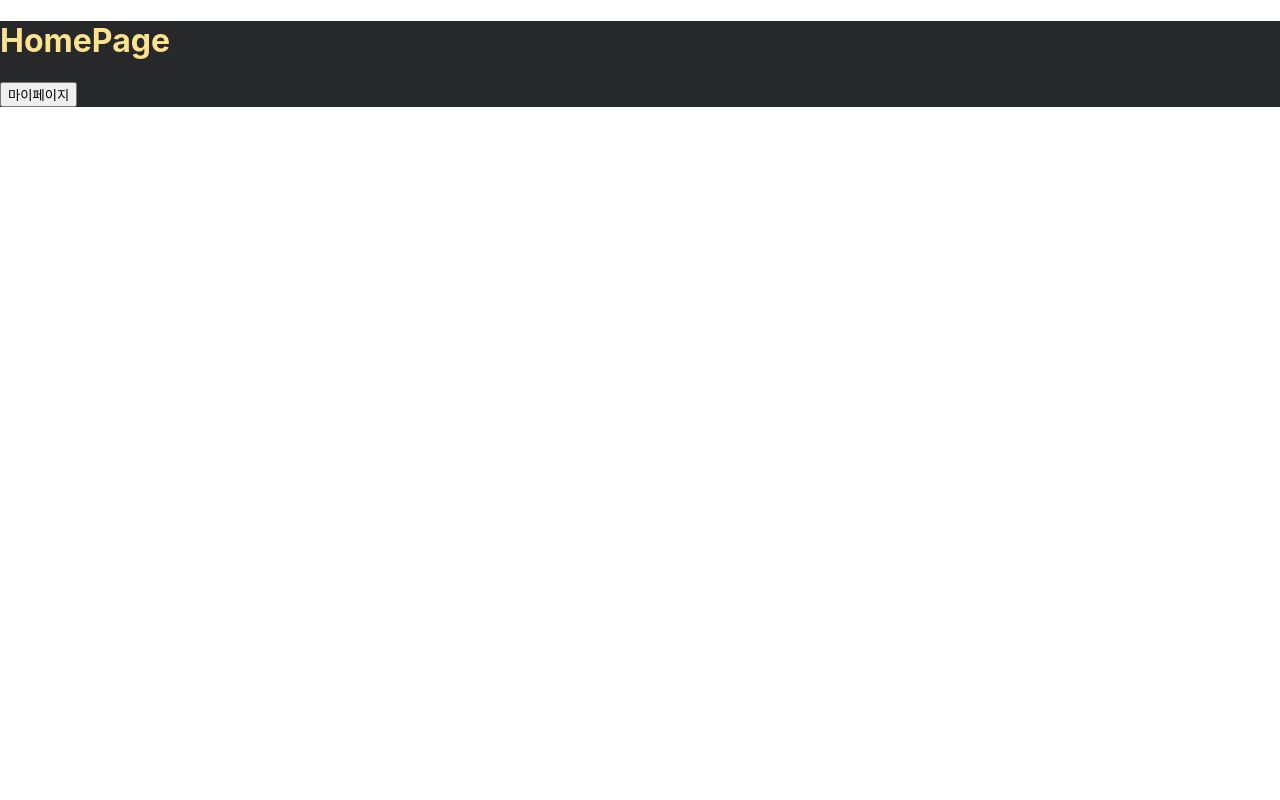
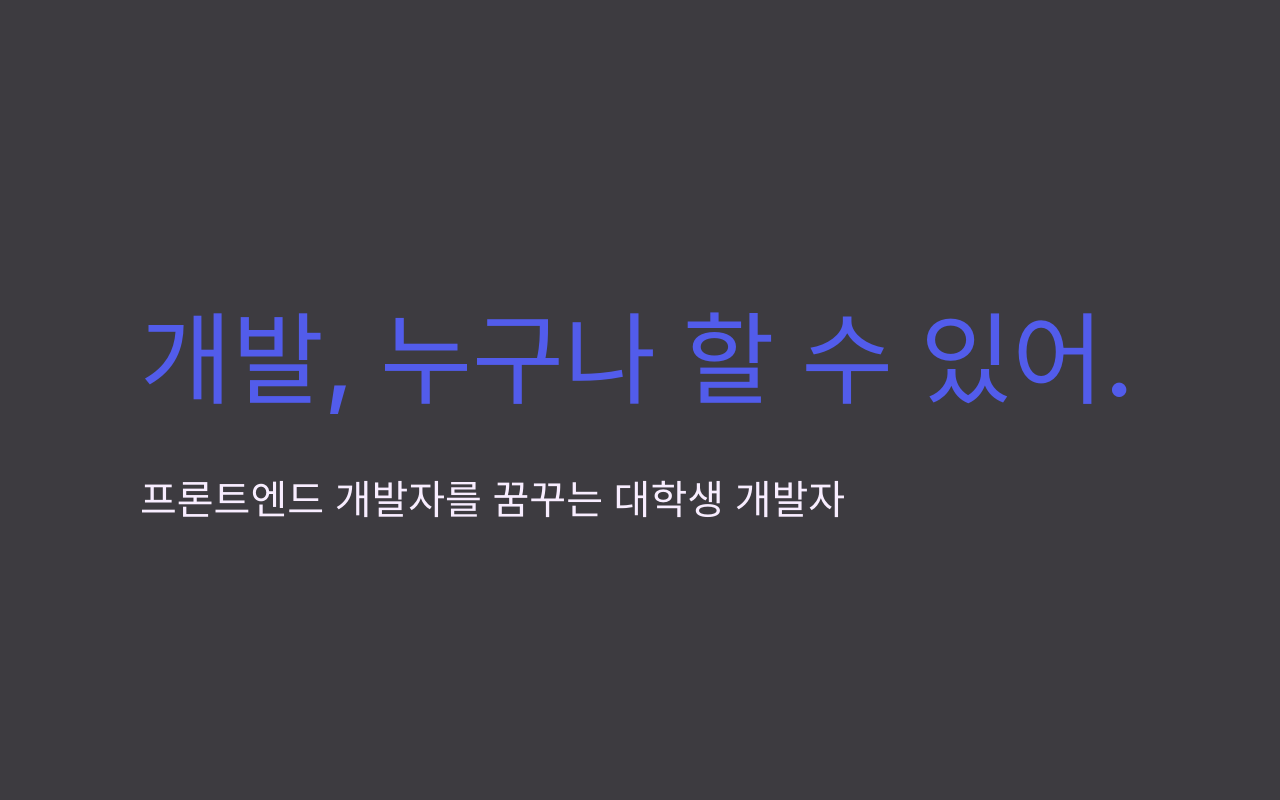
Before and after one commit to pangil5634/pangil5634, a React (Create React App) app in the folder pangil5634_introduce/: page / in a window 1280 px wide. Shown: the top 800 px of the page. Built offline with nearby package versions, Linux system fonts and the light colour scheme.

Commit message:
feat : HomePageContent 개발 시 작

```diff
--- /dev/null
+++ b/pangil5634_introduce/src/Pages/HomePage/Container/ContainerHomePageContent1.js
@@ -0,0 +1,62 @@
+import styled from "styled-components";
+
+function HomePageContent1() {
+    return (
+        <ContainerHomePageContent1>
+            <ContainerMainArea>
+                <ContainerTitle>
+                    <Title>개발, 누구나 할 수 있어.</Title>
+                    <SubTitle>프론트엔드 개발자를 꿈꾸는 대학생 개발자</SubTitle>
+                </ContainerTitle>
+            </ContainerMainArea>
+        </ContainerHomePageContent1>
+    );
+}
+
+const ContainerHomePageContent1 = styled.div`
+    width: 100%;
+    height : 200vh;
+    box-sizing: border-box;
+
+    background-color: inherit;
+
+    display: flex;
+    justify-content: center;
+`
+const ContainerMainArea = styled.div`
+    width : 1000px;
+    height : inherit;
+
+    /* background-color: #ffffff; */
+`
+
+const ContainerTitle = styled.div`
+    width: 100%;
+    height : auto;
+    /* background-color: skyblue; */
+
+    display: flex;
+    justify-content: end;
+    flex-direction: column;
+
+    margin-top: 300px;
+`
+
+const Title = styled.p`
+    font-size: 100px;
+    font-weight: 500;
+    line-height: 120px;
+
+    color : ${({theme}) => theme.colors.blueDragon_100};
+`
+
+const SubTitle = styled.p`
+    font-size: 40px;
+    font-weight: 500;
+    line-height: 60px;
+
+    margin-top: 50px;
+
+    color : ${({theme}) => theme.colors.pink_50};
+`
+export default HomePageContent1;
--- /dev/null
+++ b/pangil5634_introduce/src/Pages/HomePage/Container/ContainerHomePageContent2.js
@@ -0,0 +1,18 @@
+import styled from "styled-components";
+
+function HomePageContent1() {
+    return (
+        <ContainerHomePageContent1>
+            안녕하세요?
+        </ContainerHomePageContent1>
+    );
+}
+
+const ContainerHomePageContent1 = styled.div`
+    width: 100%;
+    height : 100vh;
+    box-sizing: border-box;
+
+    background-color: inherit;
+`
+export default HomePageContent1;
--- a/pangil5634_introduce/src/Pages/HomePage/HomePage.js
+++ b/pangil5634_introduce/src/Pages/HomePage/HomePage.js
@@ -1,12 +1,15 @@
 import { Link } from "react-router-dom";
 import styled from "styled-components";
 import { ContainerBase } from "../../Components/Layout/ContainerBase";
+import HomePageContent1 from "./Container/ContainerHomePageContent1";
+import HomePageContent2 from "./Container/ContainerHomePageContent2";
 
 function HomePage() {
     return (
         <ContainerHomePage>
-            <h1>HomePage</h1>
-            <Link to = "/mypage"><button>마이페이지</button></Link>
+            <HomePageContent1/>
+            <HomePageContent2/>
+            {/* <Link to = "/mypage"><button>마이페이지</button></Link> */}
         </ContainerHomePage>
     )
 }
--- a/pangil5634_introduce/src/Style/theme.js
+++ b/pangil5634_introduce/src/Style/theme.js
@@ -6,6 +6,9 @@ export const theme = {
 
     green_100: "#B2E3D4",
 
-    black_100 : "#272829",
+    black_100: "#3D3B40",
+    blueDragon_100: "#525CEB",
+    gray_100: "#BFCFE7",
+    pink_50:"#F8EDFF"
   },
 };
--- a/pangil5634_introduce/src/index.css
+++ b/pangil5634_introduce/src/index.css
@@ -1,5 +1,6 @@
-body {
+* {
   margin: 0;
+  padding : 0;
   font-family: -apple-system, BlinkMacSystemFont, 'Segoe UI', 'Roboto', 'Oxygen',
     'Ubuntu', 'Cantarell', 'Fira Sans', 'Droid Sans', 'Helvetica Neue',
     sans-serif;
```
